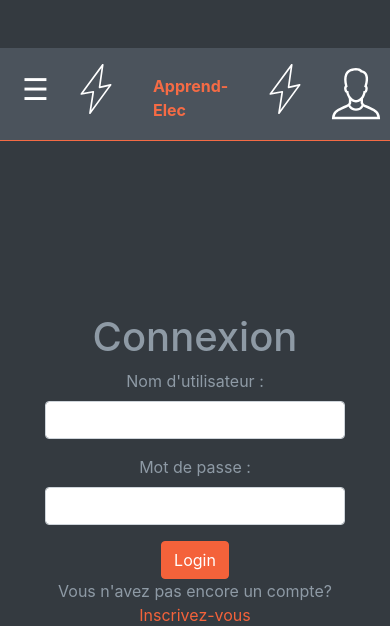
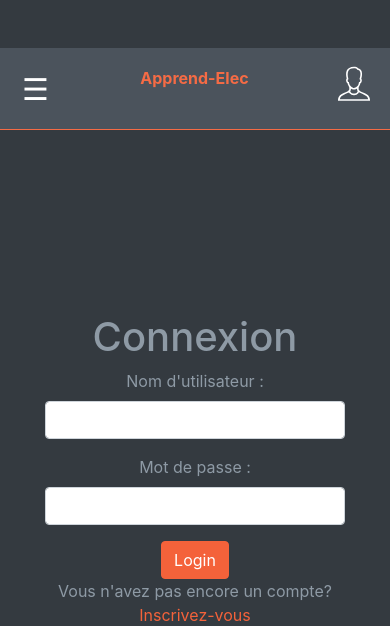
Before and after one commit to Frantz680/Site-elec, a Django app: page /accounts/login/ in a window 390 px wide. Shown: the top 626 px of the page. Run offline with Django 3.2, Linux system fonts and the light colour scheme; some libraries are stand-ins or nearby versions.

Commit message:
Icon plus petit et ouvert/fermer compte Navbar

```diff
--- a/static/css/styles_navbar.css
+++ b/static/css/styles_navbar.css
@@ -7,9 +7,12 @@
     border-color: rgb(245, 107, 69);
     position: fixed!important;
     width: 100%;
-    height: 93px;
     z-index: 1;
     overflow: auto;
+}
+
+.navbar-nav{
+    height: 65px;
 }
 
 .dropdown-menu-nav{
@@ -28,19 +31,42 @@
     color: rgb(245, 107, 69);
 }
 
-.dropdown-item::hower {
+.dropdown-item:hover {
     color: rgb(245, 107, 69);
 }
 
 
+.icon-connexion{
+    height: 50px;
+    width: 50px;
+}
+
+@media (max-width: 650px){
+    .icon-connexion{
+        height: 40px;
+        width: 40px;
+    }
+}
+
 .navbar-logo{
     height: 50px;
+}
+
+@media (max-width: 650px){
+    .navbar-logo{
+        display: none;
+    }
 }
 
 .title_logo{
     margin-top: 10px;
     color: rgb(245, 107, 69);
     font-weight: 700;
+    padding: 0px;
+}
+
+.show {
+    display:block;
 }
 
 .button-menu-nav{
--- a/templates/items/navbar.html
+++ b/templates/items/navbar.html
@@ -44,7 +44,7 @@
         <ul class="navbar-nav ml-auto">
             <li class="nav-item">
             <a class="nav-link" href="{% url 'login' %}">
-            <img src="/static/image/icon/login.svg" alt="login" WIDTH=60 HEIGHT=60 class="d-inline-block align-top" />
+            <img src="/static/image/icon/login.svg" alt="login" class="d-inline-block align-top icon-connexion" />
             </a>
             </li>
             {% endif %}
```
